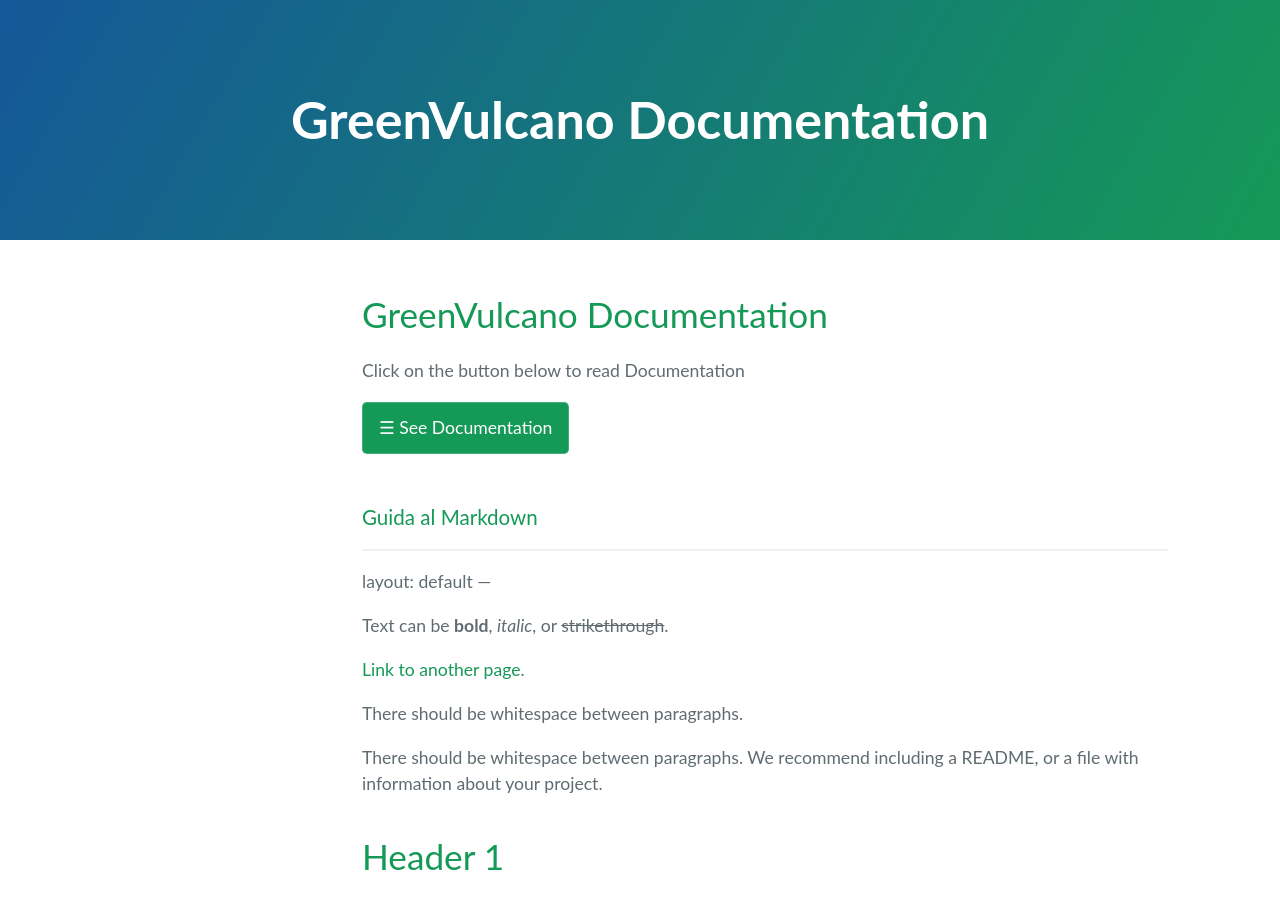
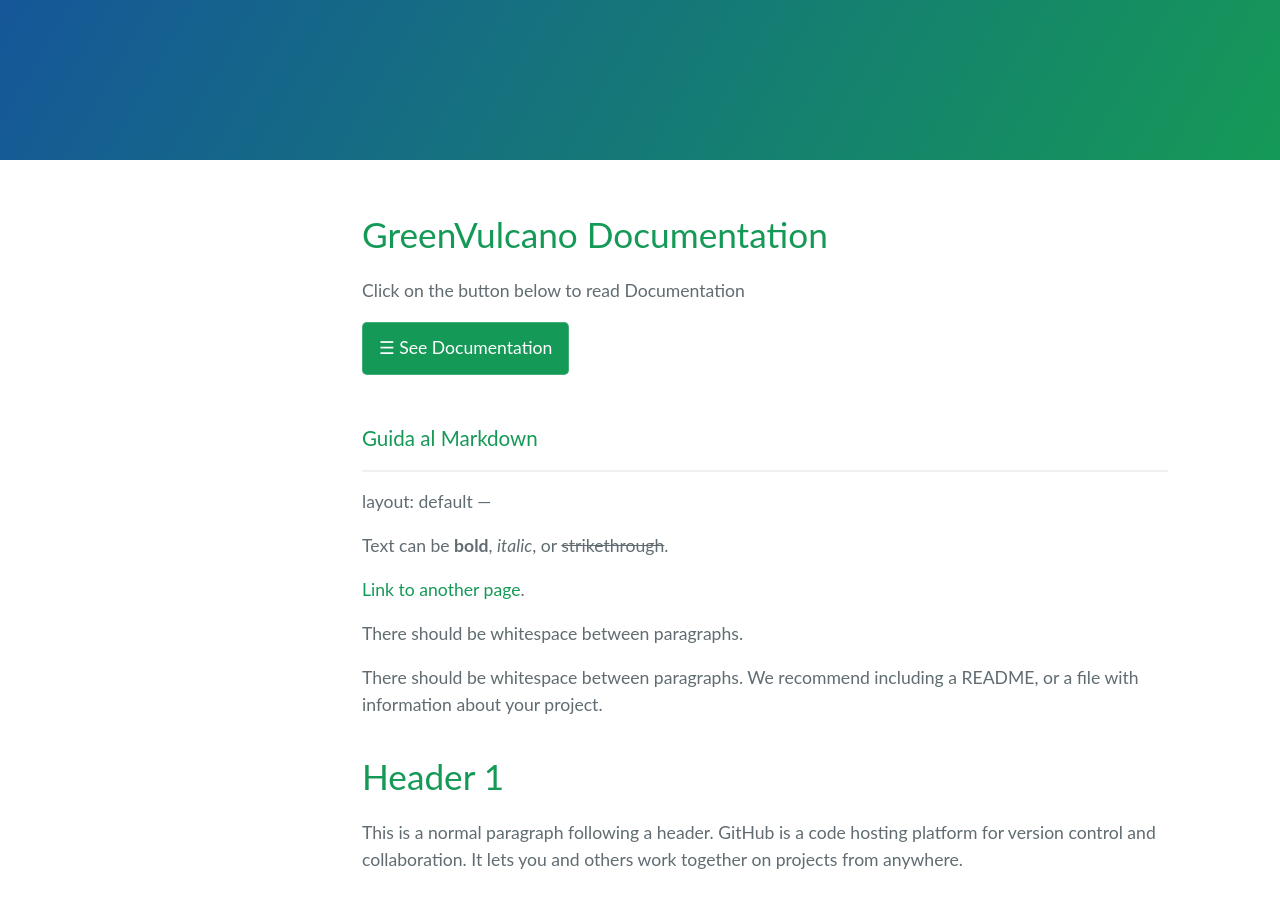
Before and after one commit to dianamw/GreenVulcano-Beta, a Jekyll site: the page built from index.md, in a window 1280 px wide and 900 px high. Built offline with Jekyll 4.4.1, drawn with Linux system fonts in a browser that asks for light colours; our own code applies the rules of GitHub Pages for plain Markdown files; the repository's description, which GitHub fills in, is left out.

Commit message:
Update body.html

```diff
--- a/_includes/body.html
+++ b/_includes/body.html
@@ -1,6 +1,6 @@
 <body>
     <section class="page-header">
-     <h1 class="project-name">{{ site.title | default: site.github.repository_name }}</h1>
+     <!--<h1 class="project-name">{{ site.title | default: site.github.repository_name }}</h1> -->
       <!--<h1 class="project-tagline">{{ site.description | default: site.github.project_tagline }}</h1> -->
     </section>
   <body>
```
